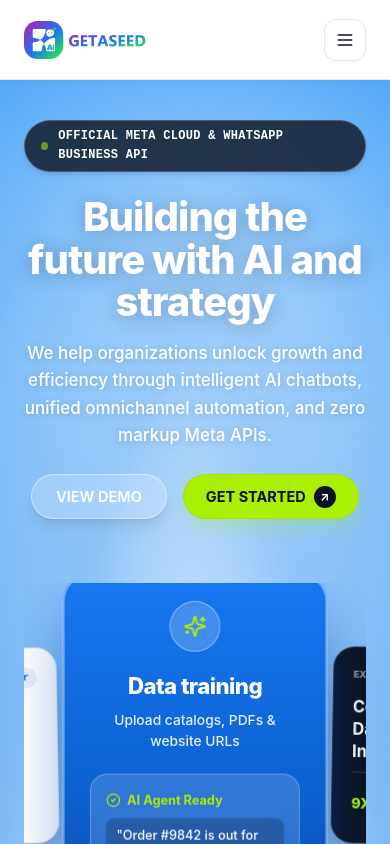
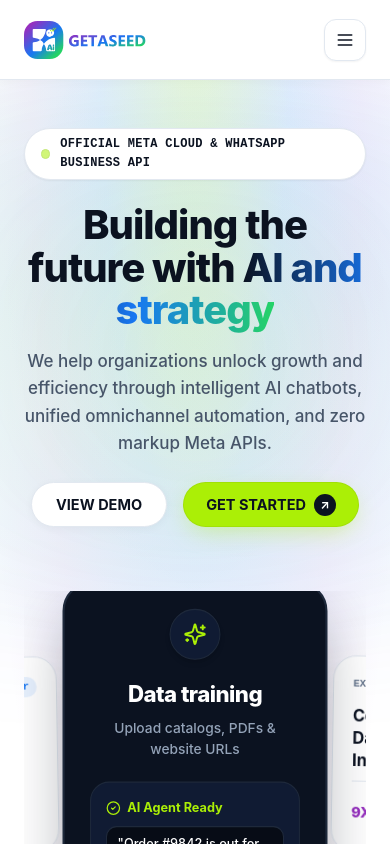
Before and after one commit to sanjanacodesofticcom-star/Seedwebsite, a Next.js app: page / in a window 390 px wide. Shown: the top 844 px of the page. Built offline with nearby package versions, Linux system fonts and the light colour scheme.

Commit message:
Refactor design system to strictly use GetAseed brand colors: Deep Ink #0B1220, Pure Paper #FFFFFF, Electric Lime #ABEF06, WhatsApp Green #25D366, Facebook Blue #1877F2, and Instagram Purple #962FBF

```diff
--- a/src/app/globals.css
+++ b/src/app/globals.css
@@ -2,36 +2,36 @@
 @tailwind components;
 @tailwind utilities;
 
-/* GetAseed Design System - Disciplined White/Ink with Reference Landing Page Aesthetics */
-@import url('https://fonts.googleapis.com/css2?family=Inter+Tight:wght@500;600;700;800;900&family=Inter:wght@300;400;500;600;700&family=IBM+Plex+Mono:wght@400;500;600&display=swap');
+/* GetAseed Design System - Strictly Official Brand Colors */
+@import url('https://fonts.googleapis.com/css2?family=Inter+Tight:wght@500;600;700;800;900&family=Inter:wght@300;400;500;600;700&family=IBM+Plex+Mono:wght@400;500;600;700&display=swap');
 
 :root {
-  /* Core Palette Tokens */
-  --ink-950: #0B1220;
-  --ink-800: #101B33;
-  --ink-600: #4A5468;
-  --ink-400: #8891A3;
-  --paper: #FFFFFF;
-  --paper-tint: #F8FAFC;
-  --line: #E2E8F0;
-  --line-dark: #1E293B;
+  /* Core Brand Tokens */
+  --brand-ink: #0B1220;
+  --brand-ink-dark: #070C16;
+  --brand-ink-card: #101B33;
+  --brand-ink-muted: #475569;
+  --brand-ink-light: #64748B;
 
-  /* Tri-Channel & Reference Brand Tokens */
+  --brand-paper: #FFFFFF;
+  --brand-paper-tint: #F8FAFC;
+  --brand-line: #E2E8F0;
+  --brand-line-dark: #1E293B;
+
+  /* Official GetAseed Logo Accent */
   --brand-lime: #ABEF06;
-  --brand-lime-light: #C8F932;
-  --brand-lime-dark: #91D000;
-  --brand-sky-top: #1D88E5;
-  --brand-sky-mid: #4AA6F5;
-  --brand-sky-light: #76BEFC;
+  --brand-lime-hover: #C8F932;
+  --brand-lime-active: #91D000;
+
+  /* Official Tri-Channel Signal Accents */
+  --brand-wa: #25D366;
+  --brand-fb: #1877F2;
   --brand-ig: #962FBF;
-  --brand-ig-2: #F0554D;
-  --brand-fb: #1877F2;
-  --brand-wa: #25D366;
-  --thread-gradient: linear-gradient(90deg, #962FBF 0%, #1877F2 55%, #25D366 100%);
-  --focus: #2A3FE0;
+  --thread-gradient: linear-gradient(90deg, #962FBF 0%, #1877F2 50%, #25D366 100%);
+  --brand-glow-gradient: radial-gradient(circle, rgba(171, 239, 6, 0.25) 0%, rgba(24, 119, 242, 0.15) 45%, rgba(150, 47, 191, 0.08) 70%, transparent 100%);
 
   /* Typography Stacks */
-  --font-display: 'Inter Tight', 'General Sans', -apple-system, BlinkMacSystemFont, 'Segoe UI', Roboto, sans-serif;
+  --font-display: 'Inter Tight', -apple-system, BlinkMacSystemFont, 'Segoe UI', Roboto, sans-serif;
   --font-body: 'Inter', -apple-system, BlinkMacSystemFont, 'Segoe UI', Roboto, sans-serif;
   --font-mono: 'IBM Plex Mono', monospace;
 
@@ -40,18 +40,17 @@
   --container-max: 1320px;
 
   /* Radius System */
-  --radius-card: 20px;
+  --radius-card: 24px;
   --radius-pill: 9999px;
   --radius-input: 14px;
   --radius-sm: 10px;
 
   /* Elevation */
-  --shadow-card: 0 10px 30px -10px rgba(11, 18, 32, 0.08);
+  --shadow-card: 0 10px 30px -10px rgba(11, 18, 32, 0.06);
   --shadow-glow-lime: 0 8px 24px -6px rgba(171, 239, 6, 0.4);
-  --shadow-hero-card: 0 20px 40px -15px rgba(0, 0, 0, 0.25);
 }
 
-/* Reset & Base Setup */
+/* Base Setup */
 *, *::before, *::after {
   box-sizing: border-box;
   margin: 0;
@@ -61,7 +60,7 @@
 html {
   scroll-behavior: smooth;
   color-scheme: light;
-  background-color: var(--paper);
+  background-color: var(--brand-paper);
   font-family: var(--font-body);
   -webkit-font-smoothing: antialiased;
   -moz-osx-font-smoothing: grayscale;
@@ -69,8 +68,8 @@ html {
 }
 
 body {
-  background-color: var(--paper);
-  color: var(--ink-950);
+  background-color: var(--brand-paper);
+  color: var(--brand-ink);
   font-family: var(--font-body);
   font-size: 16px;
   line-height: 1.6;
@@ -78,7 +77,7 @@ body {
   overflow-x: hidden;
 }
 
-/* Container Standard with Responsive Side Padding */
+/* Container Standard */
 .container-xl {
   width: 100%;
   max-width: var(--container-max);
@@ -106,44 +105,38 @@ body {
 /* Typography Scale */
 h1, h2, h3, h4, h5, h6 {
   font-family: var(--font-display);
-  color: var(--ink-950);
+  color: var(--brand-ink);
   letter-spacing: -0.03em;
   font-weight: 700;
 }
 
 .display-xl {
-  font-size: clamp(38px, 5.5vw, 68px);
+  font-size: clamp(38px, 5.5vw, 64px);
   line-height: 1.06;
   font-weight: 800;
   letter-spacing: -0.035em;
 }
 
 .display-l {
-  font-size: clamp(28px, 3.8vw, 46px);
+  font-size: clamp(28px, 3.8vw, 44px);
   line-height: 1.14;
   font-weight: 750;
   letter-spacing: -0.03em;
 }
 
-.display-m {
-  font-size: clamp(22px, 2.2vw, 30px);
-  line-height: 1.25;
-  font-weight: 700;
-}
-
 .caption-eyebrow {
   font-family: var(--font-mono);
-  font-size: 12.5px;
-  font-weight: 600;
+  font-size: 12px;
+  font-weight: 700;
   line-height: 1.4;
   text-transform: uppercase;
   letter-spacing: 0.08em;
-  color: var(--ink-600);
+  color: var(--brand-ink-light);
 }
 
 .stat-mono {
   font-family: var(--font-mono);
-  font-weight: 600;
+  font-weight: 700;
   line-height: 1;
 }
 
@@ -154,66 +147,42 @@ h1, h2, h3, h4, h5, h6 {
 }
 
 .card-fan-item {
-  transition: transform 300ms cubic-bezier(0.2, 0.8, 0.2, 1), box-shadow 300ms ease, opacity 300ms ease;
+  transition: transform 300ms cubic-bezier(0.2, 0.8, 0.2, 1), box-shadow 300ms ease;
   will-change: transform;
 }
 
 .card-fan-item:hover {
   transform: translateY(-8px) scale(1.03) !important;
   z-index: 30 !important;
-  box-shadow: 0 25px 50px -12px rgba(0, 0, 0, 0.35) !important;
+  box-shadow: 0 25px 50px -12px rgba(11, 18, 32, 0.2) !important;
 }
 
-/* Reference UI Sky Atmosphere */
-.sky-hero-bg {
-  background: radial-gradient(circle at 50% 15%, #76BCFC 0%, #3B9AF5 40%, #1A82EA 75%, #0F6ECC 100%);
+/* Brand Hero Atmosphere: Clean Paper with Brand Luminous Mesh */
+.brand-hero-bg {
+  background-color: #FFFFFF;
+  background-image:
+    radial-gradient(ellipse at 50% -10%, rgba(171, 239, 6, 0.16) 0%, rgba(24, 119, 242, 0.09) 35%, rgba(150, 47, 191, 0.05) 60%, rgba(255, 255, 255, 0) 80%),
+    radial-gradient(circle at 10% 20%, rgba(37, 211, 102, 0.06) 0%, transparent 40%),
+    radial-gradient(circle at 90% 20%, rgba(24, 119, 242, 0.06) 0%, transparent 40%);
   position: relative;
   overflow: hidden;
 }
 
-.sky-hero-bg::before {
-  content: '';
-  position: absolute;
-  inset: 0;
-  background-image:
-    radial-gradient(ellipse at 15% 85%, rgba(255, 255, 255, 0.6) 0%, rgba(255, 255, 255, 0) 55%),
-    radial-gradient(ellipse at 85% 80%, rgba(255, 255, 255, 0.55) 0%, rgba(255, 255, 255, 0) 60%),
-    radial-gradient(ellipse at 50% 96%, rgba(255, 255, 255, 0.95) 0%, rgba(255, 255, 255, 0) 50%);
-  pointer-events: none;
-}
-
-.sky-hero-bg::after {
+.brand-hero-bg::after {
   content: '';
   position: absolute;
   bottom: 0;
   left: 0;
   right: 0;
-  height: 100px;
-  background: linear-gradient(to bottom, rgba(255, 255, 255, 0) 0%, #FFFFFF 100%);
+  height: 1px;
+  background: var(--brand-line);
   pointer-events: none;
 }
 
-/* Glassmorphism Styles */
-.glass-card-light {
-  background: rgba(255, 255, 255, 0.88);
-  backdrop-filter: blur(16px);
-  -webkit-backdrop-filter: blur(16px);
-  border: 1px solid rgba(255, 255, 255, 0.65);
-  box-shadow: 0 15px 35px -10px rgba(15, 23, 42, 0.12);
-}
-
-.glass-card-dark {
-  background: rgba(11, 18, 32, 0.88);
-  backdrop-filter: blur(16px);
-  -webkit-backdrop-filter: blur(16px);
-  border: 1px solid rgba(255, 255, 255, 0.12);
-  color: #FFFFFF;
-}
-
-/* Reference UI Lime Pill Button */
+/* Official Electric Lime Button */
 .btn-lime {
   background-color: var(--brand-lime);
-  color: #0B1220;
+  color: var(--brand-ink);
   font-family: var(--font-body);
   font-weight: 700;
   font-size: 14.5px;
@@ -225,23 +194,22 @@ h1, h2, h3, h4, h5, h6 {
   text-decoration: none;
   transition: all 180ms cubic-bezier(0.16, 1, 0.3, 1);
   box-shadow: var(--shadow-glow-lime);
-  border: 1px solid rgba(0, 0, 0, 0.05);
+  border: 1px solid rgba(0, 0, 0, 0.06);
 }
 
 .btn-lime:hover {
-  background-color: var(--brand-lime-light);
+  background-color: var(--brand-lime-hover);
   transform: translateY(-2px);
-  box-shadow: 0 12px 28px -6px rgba(171, 239, 6, 0.6);
+  box-shadow: 0 12px 28px -6px rgba(171, 239, 6, 0.55);
 }
 
-.btn-glass {
-  background: rgba(255, 255, 255, 0.2);
-  backdrop-filter: blur(10px);
-  -webkit-backdrop-filter: blur(10px);
-  border: 1px solid rgba(255, 255, 255, 0.45);
-  color: #FFFFFF;
+/* Secondary Button */
+.btn-secondary-brand {
+  background: #FFFFFF;
+  border: 1.5px solid var(--brand-line);
+  color: var(--brand-ink);
   font-family: var(--font-body);
-  font-weight: 600;
+  font-weight: 700;
   font-size: 14.5px;
   padding: 10px 24px;
   border-radius: var(--radius-pill);
@@ -250,20 +218,45 @@ h1, h2, h3, h4, h5, h6 {
   gap: 8px;
   text-decoration: none;
   transition: all 180ms ease;
+  box-shadow: 0 2px 8px rgba(0, 0, 0, 0.04);
 }
 
-.btn-glass:hover {
-  background: rgba(255, 255, 255, 0.32);
-  border-color: rgba(255, 255, 255, 0.75);
+.btn-secondary-brand:hover {
+  background: #F8FAFC;
+  border-color: #CBD5E1;
   transform: translateY(-2px);
+  box-shadow: 0 6px 16px rgba(0, 0, 0, 0.06);
 }
 
-/* Arrow Circle Badge */
+/* Dark Primary Button */
+.btn-dark-brand {
+  background: var(--brand-ink);
+  color: #FFFFFF;
+  font-family: var(--font-body);
+  font-weight: 700;
+  font-size: 14.5px;
+  padding: 10px 24px;
+  border-radius: var(--radius-pill);
+  display: inline-flex;
+  align-items: center;
+  gap: 8px;
+  text-decoration: none;
+  transition: all 180ms ease;
+  box-shadow: 0 4px 14px rgba(11, 18, 32, 0.15);
+}
+
+.btn-dark-brand:hover {
+  background: #1E293B;
+  transform: translateY(-2px);
+  box-shadow: 0 8px 20px rgba(11, 18, 32, 0.25);
+}
+
+/* Arrow Badges */
 .arrow-circle-dark {
   width: 22px;
   height: 22px;
   border-radius: 50%;
-  background: #0B1220;
+  background: var(--brand-ink);
   color: #FFFFFF;
   display: inline-flex;
   align-items: center;
@@ -277,7 +270,7 @@ h1, h2, h3, h4, h5, h6 {
   height: 22px;
   border-radius: 50%;
   background: var(--brand-lime);
-  color: #0B1220;
+  color: var(--brand-ink);
   display: inline-flex;
   align-items: center;
   justify-content: center;
@@ -285,41 +278,43 @@ h1, h2, h3, h4, h5, h6 {
   flex-shrink: 0;
 }
 
-/* Reference Bento Grid Cards */
-.bento-card {
-  background: #FFFFFF;
-  border: 1px solid var(--line);
-  border-radius: 24px;
-  padding: 32px;
-  box-shadow: 0 4px 20px -4px rgba(11, 18, 32, 0.05);
-  transition: transform 200ms ease, box-shadow 200ms ease, border-color 200ms ease;
-}
-
-.bento-card:hover {
-  transform: translateY(-3px);
-  box-shadow: 0 16px 36px -8px rgba(11, 18, 32, 0.1);
-  border-color: #CBD5E1;
-}
-
 /* Section Rhythm */
 .section-major {
-  padding-top: 100px;
-  padding-bottom: 100px;
+  padding-top: 96px;
+  padding-bottom: 96px;
   position: relative;
 }
 
 .section-compact {
-  padding-top: 64px;
-  padding-bottom: 64px;
+  padding-top: 60px;
+  padding-bottom: 60px;
   position: relative;
 }
 
 /* Signature Tri-Channel Gradient Thread */
 .thread-line {
-  height: 2px;
+  height: 2.5px;
   width: 100%;
   background: var(--thread-gradient);
   display: block;
+}
+
+/* Forms */
+.input-clean {
+  width: 100%;
+  background: #FFFFFF;
+  border: 1px solid var(--brand-line);
+  border-radius: 12px;
+  padding: 12px 16px;
+  font-size: 14.5px;
+  color: var(--brand-ink);
+  outline: none;
+  transition: border-color 150ms ease, box-shadow 150ms ease;
+}
+
+.input-clean:focus {
+  border-color: var(--brand-fb);
+  box-shadow: 0 0 0 3px rgba(24, 119, 242, 0.15);
 }
 
 /* Reduced Motion Override */
--- a/src/components/HeroReferenceSection.jsx
+++ b/src/components/HeroReferenceSection.jsx
@@ -9,18 +9,19 @@ import {
   TrendingUp,
   CheckCircle2,
   Zap,
-  Activity
+  Activity,
+  Bot
 } from 'lucide-react';
 import { WhatsAppBrandIcon, InstagramBrandIcon, FacebookBrandIcon } from './BrandIcons';
 
 export default function HeroReferenceSection() {
   return (
-    <section className="sky-hero-bg pt-10 sm:pt-16 pb-20 sm:pb-32 text-white relative">
-      {/* Decorative Atmosphere Glow */}
+    <section className="brand-hero-bg pt-12 sm:pt-16 pb-20 sm:pb-28 text-[#0B1220] relative">
+      {/* Subtle Brand Radial Glow */}
       <div
-        className="absolute top-0 left-1/2 -translate-x-1/2 w-[1100px] h-[600px] pointer-events-none opacity-50 blur-3xl"
+        className="absolute top-0 left-1/2 -translate-x-1/2 w-[1000px] h-[550px] pointer-events-none opacity-60 blur-3xl"
         style={{
-          background: 'radial-gradient(circle, rgba(255,255,255,0.8) 0%, rgba(118,190,252,0) 70%)'
+          background: 'radial-gradient(circle, rgba(171,239,6,0.18) 0%, rgba(24,119,242,0.12) 40%, rgba(150,47,191,0.06) 70%, transparent 100%)'
         }}
       />
 
@@ -28,9 +29,9 @@ export default function HeroReferenceSection() {
 
         {/* Top Eyebrow Pill */}
         <div className="flex justify-center mb-6">
-          <div className="inline-flex items-center gap-2.5 px-4 py-1.5 rounded-full bg-[#0B1220]/80 backdrop-blur-md border border-white/20 text-white shadow-md">
-            <span className="w-2 h-2 rounded-full bg-[#ABEF06] animate-pulse" />
-            <span className="text-[12px] sm:text-[13px] font-mono font-bold tracking-wide uppercase text-white">
+          <div className="inline-flex items-center gap-2.5 px-4 py-1.5 rounded-full bg-white border border-[#E2E8F0] shadow-sm text-[#0B1220]">
+            <span className="w-2.5 h-2.5 rounded-full bg-[#ABEF06] animate-pulse border border-[#91D000]" />
+            <span className="text-[12px] sm:text-[13px] font-mono font-bold tracking-wide uppercase text-[#0B1220]">
               Official META Cloud & WhatsApp Business API
             </span>
           </div>
@@ -38,17 +39,13 @@ export default function HeroReferenceSection() {
 
         {/* Center Main Headline */}
         <div className="text-center max-w-4xl mx-auto mb-6">
-          <h1
-            className="text-[40px] sm:text-[56px] lg:text-[68px] font-extrabold text-white tracking-tight leading-[1.06]"
-            style={{ textShadow: '0 2px 20px rgba(0, 0, 0, 0.25)' }}
-          >
+          <h1 className="text-[40px] sm:text-[58px] lg:text-[66px] font-extrabold text-[#0B1220] tracking-tight leading-[1.06]">
             Building the future with <br className="hidden sm:inline" />
-            <span className="text-white">AI and strategy</span>
+            <span className="bg-clip-text text-transparent bg-gradient-to-r from-[#0B1220] via-[#1877F2] to-[#25D366]">
+              AI and strategy
+            </span>
           </h1>
-          <p
-            className="text-[17px] sm:text-[20px] text-white font-medium max-w-2xl mx-auto mt-4 leading-relaxed"
-            style={{ textShadow: '0 1px 10px rgba(0, 0, 0, 0.2)' }}
-          >
+          <p className="text-[17px] sm:text-[20px] text-[#475569] font-medium max-w-2xl mx-auto mt-4 leading-relaxed">
             We help organizations unlock growth and efficiency through intelligent AI chatbots,
             unified omnichannel automation, and zero markup Meta APIs.
           </p>
@@ -60,7 +57,7 @@ export default function HeroReferenceSection() {
             href="https://cal.com/codesoftic"
             target="_blank"
             rel="noopener noreferrer"
-            className="btn-glass shadow-lg font-bold"
+            className="btn-secondary-brand shadow-sm font-bold"
           >
             <span>VIEW DEMO</span>
           </a>
@@ -69,7 +66,7 @@ export default function HeroReferenceSection() {
             href="https://chat.getaseed.com/register"
             target="_blank"
             rel="noopener noreferrer"
-            className="btn-lime text-[15px] shadow-xl"
+            className="btn-lime text-[15px] shadow-md font-bold"
           >
             <span>GET STARTED</span>
             <span className="arrow-circle-dark">↗</span>
@@ -80,9 +77,9 @@ export default function HeroReferenceSection() {
         <div className="perspective-container relative max-w-6xl mx-auto pt-2 pb-6">
           <div className="flex items-center justify-center gap-3 sm:gap-4 lg:gap-5 overflow-x-auto lg:overflow-visible pb-6 px-2 no-scrollbar">
 
-            {/* Card 1: Left Wing - Performance & Conversion */}
+            {/* Card 1: Left Wing - Performance (WhatsApp Green Accent) */}
             <div
-              className="card-fan-item w-[210px] sm:w-[230px] lg:w-[240px] shrink-0 bg-white text-[#0B1220] rounded-[22px] p-5 shadow-[0_20px_40px_-10px_rgba(0,0,0,0.3)] border border-[#E2E8F0]"
+              className="card-fan-item w-[210px] sm:w-[230px] lg:w-[240px] shrink-0 bg-white text-[#0B1220] rounded-[24px] p-5 shadow-[0_20px_40px_-12px_rgba(11,18,32,0.12)] border border-[#E2E8F0]"
               style={{
                 transform: 'rotateY(14deg) rotateZ(-2.5deg) scale(0.92)',
                 transformOrigin: 'right center'
@@ -105,14 +102,14 @@ export default function HeroReferenceSection() {
                 </div>
                 <div className="flex items-center justify-between">
                   <span>Auto-reply</span>
-                  <span className="font-bold text-[#1877F2]">Active AI</span>
+                  <span className="font-bold text-[#25D366]">Active AI</span>
                 </div>
               </div>
             </div>
 
-            {/* Card 2: Left Mid - Strategic Metrics */}
+            {/* Card 2: Left Mid - Strategic Metrics (Facebook Blue Accent) */}
             <div
-              className="card-fan-item w-[220px] sm:w-[240px] lg:w-[250px] shrink-0 bg-white text-[#0B1220] rounded-[22px] p-5 shadow-[0_20px_40px_-10px_rgba(0,0,0,0.3)] border border-[#E2E8F0]"
+              className="card-fan-item w-[220px] sm:w-[240px] lg:w-[250px] shrink-0 bg-white text-[#0B1220] rounded-[24px] p-5 shadow-[0_20px_40px_-12px_rgba(11,18,32,0.12)] border border-[#E2E8F0]"
               style={{
                 transform: 'rotateY(7deg) rotateZ(-1deg) scale(0.97)',
                 transformOrigin: 'right center'
@@ -135,57 +132,57 @@ export default function HeroReferenceSection() {
               </div>
             </div>
 
-            {/* Card 3: CENTER HERO CARD - Data Training Glow Centerpiece */}
+            {/* Card 3: CENTER HERO CARD - Deep Ink with Electric Lime Orb Centerpiece */}
             <div
-              className="card-fan-item w-[250px] sm:w-[280px] lg:w-[310px] shrink-0 bg-gradient-to-b from-[#1877F2] via-[#0E66D8] to-[#0A52B8] text-white rounded-[26px] p-6 shadow-[0_25px_60px_-10px_rgba(10,82,184,0.6)] border-2 border-white/40 relative z-20"
+              className="card-fan-item w-[250px] sm:w-[280px] lg:w-[310px] shrink-0 bg-[#0B1220] text-white rounded-[28px] p-6 shadow-[0_25px_60px_-10px_rgba(11,18,32,0.4)] border-2 border-[#1E293B] relative z-20"
               style={{
                 transform: 'scale(1.06)',
               }}
             >
-              <div className="w-12 h-12 rounded-full bg-white/20 backdrop-blur-md flex items-center justify-center mx-auto mb-4 border border-white/40 text-white shadow-inner">
+              <div className="w-12 h-12 rounded-full bg-[#101B33] flex items-center justify-center mx-auto mb-4 border border-[#1E293B] text-[#ABEF06] shadow-md">
                 <Sparkles size={22} className="text-[#ABEF06]" />
               </div>
               <h3 className="text-[21px] sm:text-[23px] font-extrabold text-center text-white mb-1 tracking-tight">
                 Data training
               </h3>
-              <p className="text-[13px] text-white/90 text-center mb-5 font-medium">
+              <p className="text-[13px] text-[#94A3B8] text-center mb-5 font-medium">
                 Upload catalogs, PDFs & website URLs
               </p>
-              <div className="bg-white/15 backdrop-blur-md rounded-[16px] p-3.5 border border-white/25 text-[12px] space-y-2">
+              <div className="bg-[#101B33] rounded-[18px] p-3.5 border border-[#1E293B] text-[12px] space-y-2">
                 <div className="flex items-center gap-1.5 text-[#ABEF06] font-bold">
                   <CheckCircle2 size={14} />
                   <span>AI Agent Ready</span>
                 </div>
-                <div className="text-white font-medium bg-black/20 px-2.5 py-1.5 rounded-[8px]">
+                <div className="text-white font-medium bg-[#070C16] px-2.5 py-1.5 rounded-[10px] border border-[#1E293B]">
                   "Order #9842 is out for delivery today!"
                 </div>
               </div>
             </div>
 
-            {/* Card 4: Right Mid - AI Expertise & Strategy (Dark Slate) */}
+            {/* Card 4: Right Mid - AI Expertise & Strategy (Instagram Purple Accent) */}
             <div
-              className="card-fan-item w-[220px] sm:w-[240px] lg:w-[250px] shrink-0 bg-[#0B1220] text-white rounded-[22px] p-5 shadow-[0_20px_40px_-10px_rgba(0,0,0,0.4)] border border-white/15"
+              className="card-fan-item w-[220px] sm:w-[240px] lg:w-[250px] shrink-0 bg-white text-[#0B1220] rounded-[24px] p-5 shadow-[0_20px_40px_-12px_rgba(11,18,32,0.12)] border border-[#E2E8F0]"
               style={{
                 transform: 'rotateY(-7deg) rotateZ(1deg) scale(0.97)',
                 transformOrigin: 'left center'
               }}
             >
-              <div className="flex items-center justify-between mb-3 text-[11px] font-mono font-bold text-white/60">
+              <div className="flex items-center justify-between mb-3 text-[11px] font-mono font-bold text-[#64748B]">
                 <span>EXPERTISE</span>
-                <span className="w-2.5 h-2.5 rounded-full bg-[#ABEF06]" />
+                <span className="w-2.5 h-2.5 rounded-full bg-[#962FBF]" />
               </div>
-              <div className="text-[17px] font-bold text-white mb-2 leading-snug">
+              <div className="text-[17px] font-bold text-[#0B1220] mb-2 leading-snug">
                 Combines Strategy, Data, and AI Intelligence
               </div>
-              <div className="pt-3 border-t border-white/15 flex items-center gap-2 text-[12.5px] text-white/80">
-                <span className="text-[#ABEF06] font-extrabold text-[15px]">9X</span>
+              <div className="pt-3 border-t border-[#E2E8F0] flex items-center gap-2 text-[12.5px] text-[#475569] font-medium">
+                <span className="text-[#962FBF] font-extrabold text-[15px]">9X</span>
                 <span>Faster Instagram DM funnels</span>
               </div>
             </div>
 
             {/* Card 5: Right Wing - Growth Trend Chart */}
             <div
-              className="card-fan-item w-[210px] sm:w-[230px] lg:w-[240px] shrink-0 bg-white text-[#0B1220] rounded-[22px] p-5 shadow-[0_20px_40px_-10px_rgba(0,0,0,0.3)] border border-[#E2E8F0]"
+              className="card-fan-item w-[210px] sm:w-[230px] lg:w-[240px] shrink-0 bg-white text-[#0B1220] rounded-[24px] p-5 shadow-[0_20px_40px_-12px_rgba(11,18,32,0.12)] border border-[#E2E8F0]"
               style={{
                 transform: 'rotateY(-14deg) rotateZ(2.5deg) scale(0.92)',
                 transformOrigin: 'left center'
@@ -198,7 +195,7 @@ export default function HeroReferenceSection() {
               <div className="text-[13px] font-bold text-[#0B1220] mb-2">
                 Key Decision Flow
               </div>
-              {/* Mini SVG Trend Line */}
+              {/* Mini SVG Trend Line with Tri-Channel Brand Gradient */}
               <div className="h-12 w-full mb-3">
                 <svg viewBox="0 0 100 40" className="w-full h-full overflow-visible">
                   <path
@@ -210,13 +207,13 @@ export default function HeroReferenceSection() {
                   />
                   <path
                     d="M 0 35 Q 25 32 40 20 T 75 12 T 100 4 L 100 40 L 0 40 Z"
-                    fill="url(#sky-chart-grad-2)"
-                    opacity="0.2"
+                    fill="url(#brand-chart-grad)"
+                    opacity="0.15"
                   />
                   <defs>
-                    <linearGradient id="sky-chart-grad-2" x1="0" y1="0" x2="0" y2="1">
+                    <linearGradient id="brand-chart-grad" x1="0" y1="0" x2="0" y2="1">
                       <stop offset="0%" stopColor="#1877F2" />
-                      <stop offset="100%" stopColor="#1877F2" stopOpacity="0" />
+                      <stop offset="100%" stopColor="#25D366" stopOpacity="0" />
                     </linearGradient>
                   </defs>
                 </svg>
@@ -232,11 +229,11 @@ export default function HeroReferenceSection() {
 
         {/* Social Proof Rating Strip */}
         <div className="mt-4 text-center">
-          <div className="inline-flex items-center gap-2.5 px-4 py-2 rounded-full bg-white/20 backdrop-blur-md border border-white/30 text-white font-semibold text-[13.5px] shadow-sm">
+          <div className="inline-flex items-center gap-2.5 px-5 py-2.5 rounded-full bg-white border border-[#E2E8F0] text-[#0B1220] font-semibold text-[13.5px] shadow-sm">
             <span>Rated 4.9/5 by 4,900+ clients</span>
-            <div className="flex items-center gap-0.5 text-[#ABEF06]">
+            <div className="flex items-center gap-0.5 text-[#F59E0B]">
               {[...Array(5)].map((_, i) => (
-                <Star key={i} size={15} fill="#ABEF06" />
+                <Star key={i} size={15} fill="#F59E0B" />
               ))}
             </div>
           </div>
```
Also changed, not shown: src/app/about-us/page.jsx (+8 -14 lines), src/app/contact/page.jsx (+7 -13 lines), src/app/pricing/page.jsx (+13 -19 lines), src/components/ChannelPageTemplate.jsx (+10 -16 lines).
